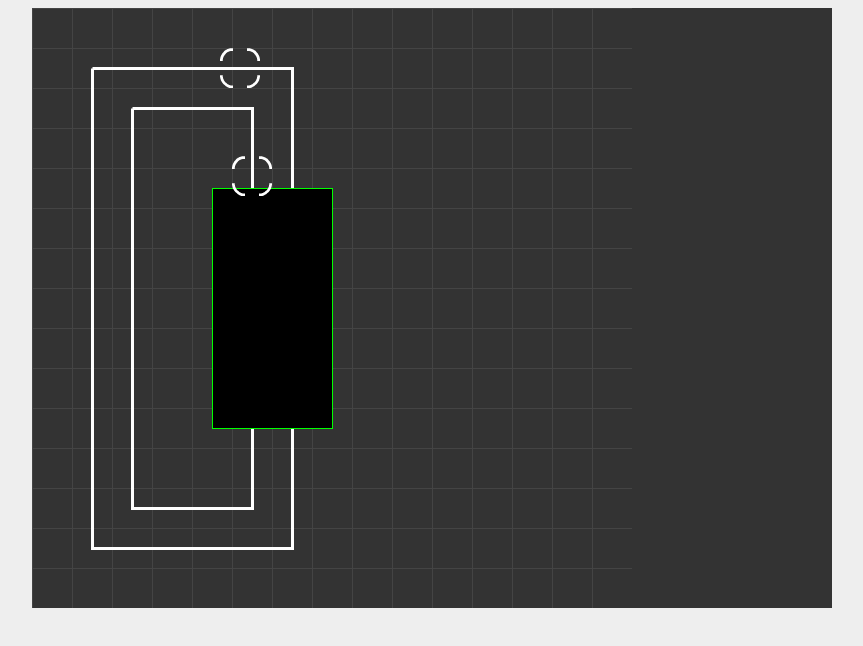
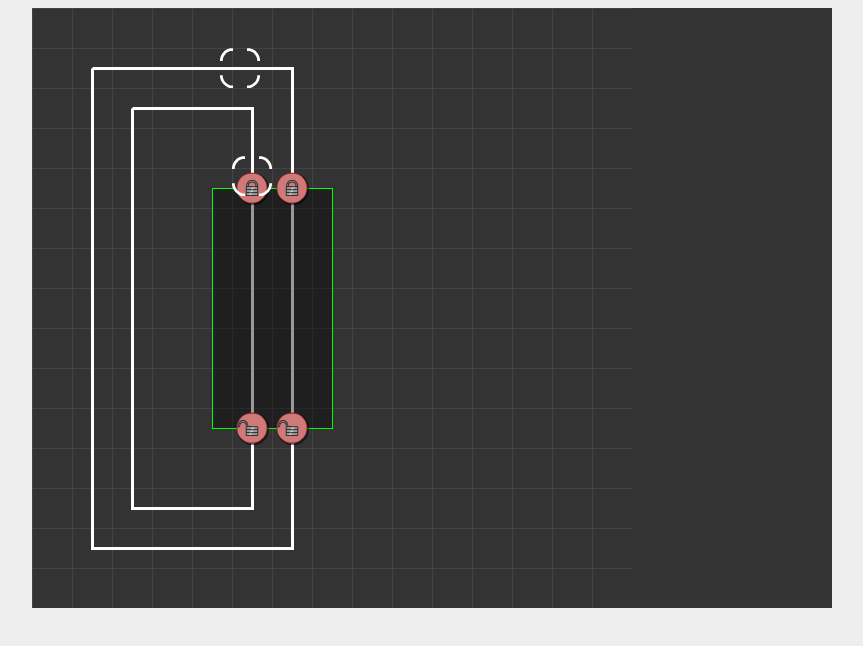
Before and after one commit to nac67/Deadlock, a plain HTML site: page src/index.html in a window 1280 px wide. Shown: the whole page, without its empty margins (258-1121 px from the left). Drawn offline with Linux system fonts and the light colour scheme.

Commit message:
mutexes that dont do anything yet

```diff
--- a/src/constants.js
+++ b/src/constants.js
@@ -6,3 +6,5 @@ var TILE = 40; //width of a single tile
 var DELTA = 30; //number of frames it takes to move one block
 
 var MOVE_SAME_TIME = true;
+
+var COLOR = {RED:0, GREEN:1, BLUE:2};
--- /dev/null
+++ b/src/draggable/draggable.js
@@ -0,0 +1,4 @@
+var Draggable = function () {
+    this.x = 0;
+    this.y = 0;
+}
--- /dev/null
+++ b/src/draggable/mutex.js
@@ -0,0 +1,18 @@
+var MutexType = {LOCK:0, UNLOCK:1};
+
+var Mutex = function (x,y) {
+    this.x = x;
+    this.y = y;
+    this.filmplayer = new Filmplayer();
+    var defaultFilm = Content.getFilm('images/Mutex.png');
+    this.filmplayer.addFilmStrip("default",defaultFilm);
+    this.filmplayer.paused = true;
+    this.color = COLOR.RED;
+    this.type = MutexType.LOCK;
+
+    this.draw = function () {
+        this.filmplayer.setFrame(this.type*3+this.color); //this is super hacky and i like it
+        this.filmplayer.draw(this.x*TILE, this.y*TILE);
+    }
+}
+Mutex.prototype = new Draggable();
--- a/src/gameplaycontroller.js
+++ b/src/gameplaycontroller.js
@@ -1,5 +1,6 @@
 var GameplayController = function () {
     this.level = new Level();
+    this.lockController = new LockController(this.level);
     this.level.loadLevel("put a path here");
 
 
@@ -36,8 +37,8 @@ var GameplayController = function () {
         function updateThread (thread) {
             thread.x = thread.nextX;
             thread.y = thread.nextY;
-            thread.apparantX = thread.x;
-            thread.apparantY = thread.y;
+            thread.apparentX = thread.x;
+            thread.apparentY = thread.y;
 
             turn = lev.paths.getDirection(thread.x,thread.y);
             if(turn != null){
@@ -64,8 +65,8 @@ var GameplayController = function () {
                 }else{
                     lev.threads[i].x = lev.threads[i].nextX;
                     lev.threads[i].y = lev.threads[i].nextY;
-                    lev.threads[i].apparantX = lev.threads[i].x;
-                    lev.threads[i].apparantY = lev.threads[i].y;
+                    lev.threads[i].apparentX = lev.threads[i].x;
+                    lev.threads[i].apparentY = lev.threads[i].y;
                 }
             }
         }
@@ -75,8 +76,8 @@ var GameplayController = function () {
         var i, t, lev = this.level;
         for (i=0; i<lev.threads.length; i++) {
             t = lev.threads[i];
-            t.apparantX = t.x + fraction * (t.nextX-t.x);
-            t.apparantY = t.y + fraction * (t.nextY-t.y);
+            t.apparentX = t.x + fraction * (t.nextX-t.x);
+            t.apparentY = t.y + fraction * (t.nextY-t.y);
         }
     }
 
@@ -110,6 +111,9 @@ var GameplayController = function () {
         for(i=0;i<this.level.zones.length;i++){
             this.level.zones[i].draw();
         }
+        for (i=0; i<this.level.locks.length; i++) {
+            this.level.locks[i].draw();
+        };
         for (i=0; i<this.level.threads.length; i++) {
             this.level.threads[i].draw();
         };
--- a/src/index.html
+++ b/src/index.html
@@ -26,6 +26,11 @@
     <script src="threadpaths.js"></script>
     <script src="thread.js"></script>
     <script src="level.js"></script>
+    <script src="lockcontroller.js"></script>
+
+    <script src="draggable/draggable.js"></script>
+    <script src="draggable/mutex.js"></script>
+
     <script src="gameplaycontroller.js"></script>
     <script src="gameengine.js"></script>
   </div>
--- a/src/level.js
+++ b/src/level.js
@@ -27,6 +27,17 @@ var Level = function () {
         this.threads.push(thread0);
         this.threads.push(thread1);
 
+        var l  = new Mutex(5,4);
+        var l2 = new Mutex(6,4);
+        var l3 = new Mutex(5,10);
+        var l4 = new Mutex(6,10);
+        l3.type = MutexType.UNLOCK;
+        l4.type = MutexType.UNLOCK;
+
+        this.locks.push(l);
+        this.locks.push(l2);
+        this.locks.push(l3);
+        this.locks.push(l4);
         //thread0.filmplayer.swapFilm("waiting");
     }
 }
--- /dev/null
+++ b/src/lockcontroller.js
@@ -0,0 +1,7 @@
+var LockController = function (level) {
+    this.level = level;
+
+    this.lockOrUnlockThreads = function () {
+        //TODO
+    }
+}
--- a/src/thread.js
+++ b/src/thread.js
@@ -6,8 +6,8 @@ var Thread = function (id) {
 
     this.nextX = 0;
     this.nextY = 0;
-    this.apparantX = 0;
-    this.apparantY = 0;
+    this.apparentX = 0;
+    this.apparentY = 0;
 
     this.filmplayer = new Filmplayer();
     this.filmplayer.frameDuration = 2;
@@ -16,16 +16,17 @@ var Thread = function (id) {
     this.filmplayer.addFilmStrip("default", defaultFilm);
     this.filmplayer.addFilmStrip("waiting", waitingFilm);
 
+
     this.hardSetPos = function (x,y) {
         this.x = x;
         this.y = y;
         this.nextX = x;
         this.nextY = y;
-        this.apparantX = x;
-        this.apparantY = y;
+        this.apparentX = x;
+        this.apparentY = y;
     }
 
     this.draw = function () {
-        this.filmplayer.draw(this.apparantX*TILE,this.apparantY*TILE);
+        this.filmplayer.draw(this.apparentX*TILE,this.apparentY*TILE);
     }
 }
--- a/src/zone.js
+++ b/src/zone.js
@@ -8,7 +8,6 @@ var Zone = function (x,y,w,h) {
 
     /* This will return the bracket used by isValid */
     this.numberInside = function(threads){
-        //TODO
         var inside=0, edging=0, status;
         for (var i = 0; i < threads.length; i++) {
             status = this.checkBoundary(threads[i].x,threads[i].y);
@@ -63,7 +62,7 @@ var Zone = function (x,y,w,h) {
         var y = this.y*TILE + TILE/2 + 0.5;
         var w = (this.w-1)*TILE;
         var h = (this.h-1)*TILE;
-        context.fillStyle = "#000000";
+        context.fillStyle = "rgba(0,0,0,.4)";
         context.fillRect(x,y,w,h);
         context.lineWidth=1;
         context.strokeStyle = "#00FF00";
```
Also changed, not shown: 1 other file.
